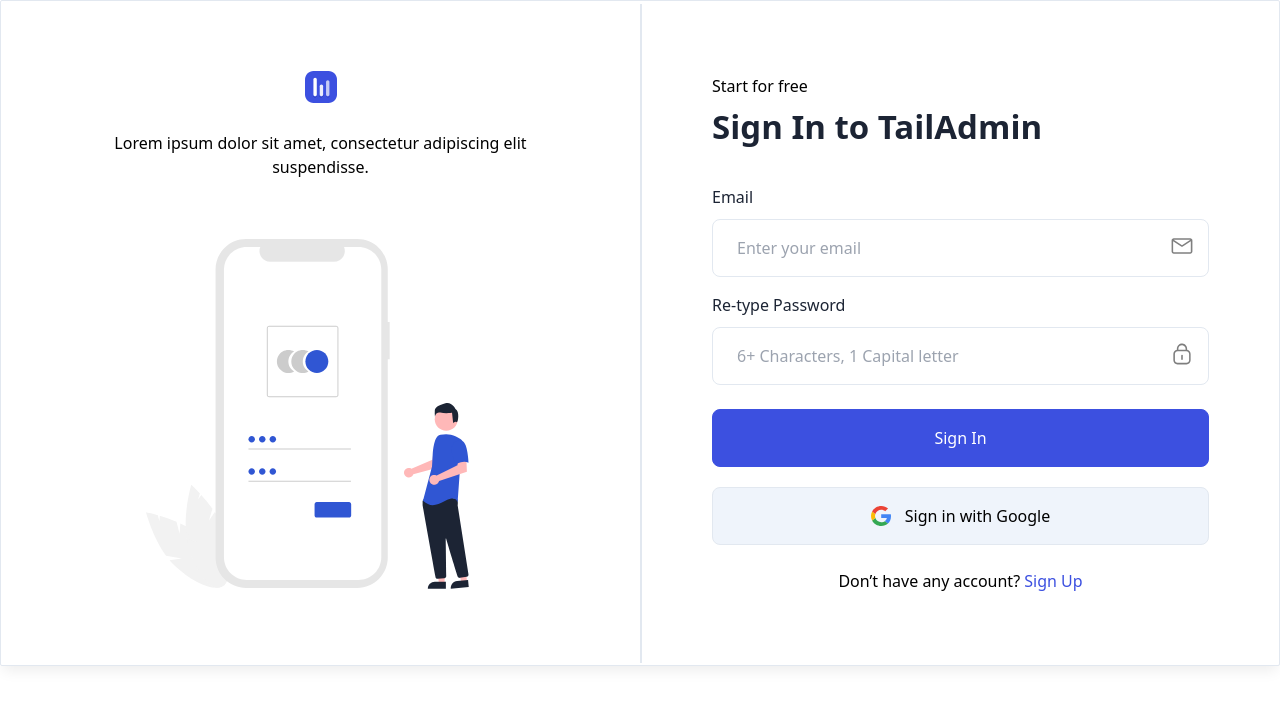
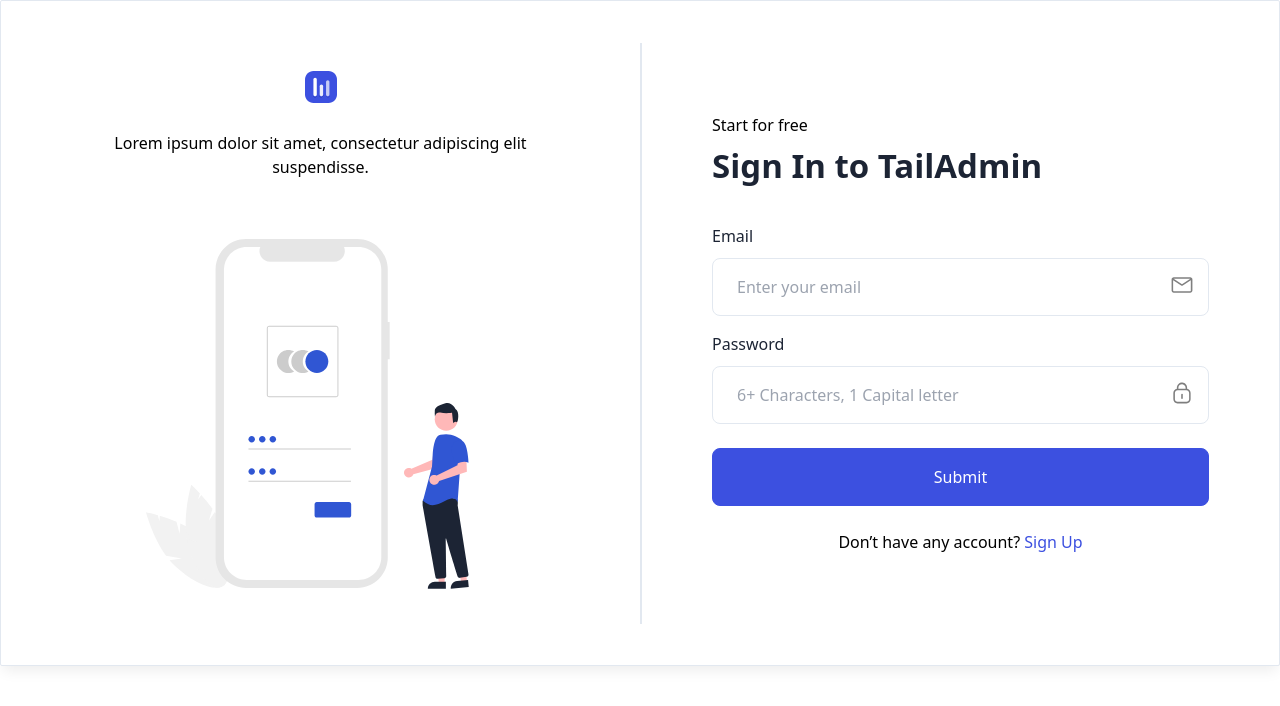
Before and after one commit to ctmithilesh/elearning-client-app, a React (Create React App) app: page /login in a window 1280 px wide. Shown: the top 706 px of the page. Built offline with nearby package versions, Linux system fonts and the light colour scheme.

Commit message:
created register and login modules

```diff
--- a/src/App.js
+++ b/src/App.js
@@ -1,4 +1,3 @@
-import logo from './logo.svg';
 import './App.css';
 import DefaultLayout from './layout/DefaultLayout';
 import { Routes, Route } from 'react-router-dom';
@@ -12,7 +11,7 @@
       <Route exact path='/' element={<DefaultLayout />}>
 
       </Route>
-      <Route exact path='/profile' element={<DefaultLayout />}>
+      <Route exact path='/dashboard' element={<DefaultLayout />}>
         <Route index element={<Profile />} />
       </Route>
       <Route exact path='/login' element={<SignIn />} />
--- a/src/pages/SignIn.jsx
+++ b/src/pages/SignIn.jsx
@@ -1,8 +1,43 @@
-import { Link } from 'react-router-dom';
+import { Link, useNavigate } from 'react-router-dom';
 import LogoDark from '../images/logo/logo-icon.svg'
 import Logo from '../images/logo/logo.svg';
+import { useState } from 'react';
+import { useForm } from 'react-hook-form';
+import { loginUser } from '../lib/loginUser';
 
 const SignIn = () => {
+
+  const [formData, setFormData] = useState({})
+  const navigate = useNavigate()
+
+  const {
+    register,
+    handleSubmit,
+    watch,
+    formState: { errors },
+  } = useForm()
+
+  const submitData = async () => {
+
+    console.log(formData)
+    const {
+      username,
+      password
+    } = formData
+
+    try {
+      const result = await loginUser(username, password)
+      console.log(result)
+      if(result.success){
+          navigate('/dashboard')
+      }
+    }
+    catch (e) {
+      console.log(e)
+    }
+
+  }
+
   return (
     <>
       <div className="rounded-sm border border-stroke bg-white shadow-default dark:border-strokedark dark:bg-boxdark">
@@ -151,7 +186,7 @@
                 Sign In to TailAdmin
               </h2>
 
-              <form>
+              <form onSubmit={handleSubmit(submitData)}>
                 <div className="mb-4">
                   <label className="mb-2.5 block font-medium text-black dark:text-white">
                     Email
@@ -160,9 +195,12 @@
                     <input
                       type="email"
                       placeholder="Enter your email"
+                      name="username"
                       className="w-full rounded-lg border border-stroke bg-transparent py-4 pl-6 pr-10 outline-none focus:border-primary focus-visible:shadow-none dark:border-form-strokedark dark:bg-form-input dark:focus:border-primary"
+                      {...register('username',{ required: true })}
+                      onChangeCapture={(e)=> setFormData({...formData, username: e.target.value })}
                     />
-
+                    {errors.username && <small className="text-red">username is required!</small>}
                     <span className="absolute right-4 top-4">
                       <svg
                         className="fill-current"
@@ -185,15 +223,18 @@
 
                 <div className="mb-6">
                   <label className="mb-2.5 block font-medium text-black dark:text-white">
-                    Re-type Password
+                    Password
                   </label>
                   <div className="relative">
                     <input
                       type="password"
+                      name="password"
                       placeholder="6+ Characters, 1 Capital letter"
                       className="w-full rounded-lg border border-stroke bg-transparent py-4 pl-6 pr-10 outline-none focus:border-primary focus-visible:shadow-none dark:border-form-strokedark dark:bg-form-input dark:focus:border-primary"
+                      {...register('password',{required: true})}
+                      onChangeCapture={(e)=> setFormData({...formData, password: e.target.value })}
                     />
-
+                     {errors.password && <small class="text-red-400">password is required!</small>}
                     <span className="absolute right-4 top-4">
                       <svg
                         className="fill-current"
@@ -219,54 +260,18 @@
                 </div>
 
                 <div className="mb-5">
-                  <input
-                    type="submit"
-                    value="Sign In"
+                  <button type="submit"
                     className="w-full cursor-pointer rounded-lg border border-primary bg-primary p-4 text-white transition hover:bg-opacity-90"
-                  />
+                  >
+                    Submit</button>
                 </div>
 
-                <button className="flex w-full items-center justify-center gap-3.5 rounded-lg border border-stroke bg-gray p-4 hover:bg-opacity-50 dark:border-strokedark dark:bg-meta-4 dark:hover:bg-opacity-50">
-                  <span>
-                    <svg
-                      width="20"
-                      height="20"
-                      viewBox="0 0 20 20"
-                      fill="none"
-                      xmlns="http://www.w3.org/2000/svg"
-                    >
-                      <g clipPath="url(#clip0_191_13499)">
-                        <path
-                          d="M19.999 10.2217C20.0111 9.53428 19.9387 8.84788 19.7834 8.17737H10.2031V11.8884H15.8266C15.7201 12.5391 15.4804 13.162 15.1219 13.7195C14.7634 14.2771 14.2935 14.7578 13.7405 15.1328L13.7209 15.2571L16.7502 17.5568L16.96 17.5774C18.8873 15.8329 19.9986 13.2661 19.9986 10.2217"
-                          fill="#4285F4"
-                        />
-                        <path
-                          d="M10.2055 19.9999C12.9605 19.9999 15.2734 19.111 16.9629 17.5777L13.7429 15.1331C12.8813 15.7221 11.7248 16.1333 10.2055 16.1333C8.91513 16.1259 7.65991 15.7205 6.61791 14.9745C5.57592 14.2286 4.80007 13.1801 4.40044 11.9777L4.28085 11.9877L1.13101 14.3765L1.08984 14.4887C1.93817 16.1456 3.24007 17.5386 4.84997 18.5118C6.45987 19.4851 8.31429 20.0004 10.2059 19.9999"
-                          fill="#34A853"
-                        />
-                        <path
-                          d="M4.39899 11.9777C4.1758 11.3411 4.06063 10.673 4.05807 9.99996C4.06218 9.32799 4.1731 8.66075 4.38684 8.02225L4.38115 7.88968L1.19269 5.4624L1.0884 5.51101C0.372763 6.90343 0 8.4408 0 9.99987C0 11.5589 0.372763 13.0963 1.0884 14.4887L4.39899 11.9777Z"
-                          fill="#FBBC05"
-                        />
-                        <path
-                          d="M10.2059 3.86663C11.668 3.84438 13.0822 4.37803 14.1515 5.35558L17.0313 2.59996C15.1843 0.901848 12.7383 -0.0298855 10.2059 -3.6784e-05C8.31431 -0.000477834 6.4599 0.514732 4.85001 1.48798C3.24011 2.46124 1.9382 3.85416 1.08984 5.51101L4.38946 8.02225C4.79303 6.82005 5.57145 5.77231 6.61498 5.02675C7.65851 4.28118 8.9145 3.87541 10.2059 3.86663Z"
-                          fill="#EB4335"
-                        />
-                      </g>
-                      <defs>
-                        <clipPath id="clip0_191_13499">
-                          <rect width="20" height="20" fill="white" />
-                        </clipPath>
-                      </defs>
-                    </svg>
-                  </span>
-                  Sign in with Google
-                </button>
+
 
                 <div className="mt-6 text-center">
                   <p>
                     Don’t have any account?{' '}
-                    <Link to="/auth/signup" className="text-primary">
+                    <Link to="/register" className="text-primary">
                       Sign Up
                     </Link>
                   </p>
--- a/src/pages/Signup.jsx
+++ b/src/pages/Signup.jsx
@@ -1,4 +1,4 @@
-import { Link } from 'react-router-dom';
+import { Link, useNavigate } from 'react-router-dom';
 import LogoDark from '../images/logo/logo-dark.svg';
 import Logo from '../images/logo/logo.svg';
 import { useForm } from 'react-hook-form';
@@ -8,6 +8,7 @@
 const SignUp = () => {
 
   const [formData, setFormData] = useState({})
+  const navigate = useNavigate()
 
   const {
     register,
@@ -30,6 +31,9 @@
     try {
       const result = await registerUser(first_name, last_name, email, password, role)
       console.log(result)
+      if(result.success){
+          navigate('/login')
+      }
     }
     catch (e) {
       console.log(e)
```
